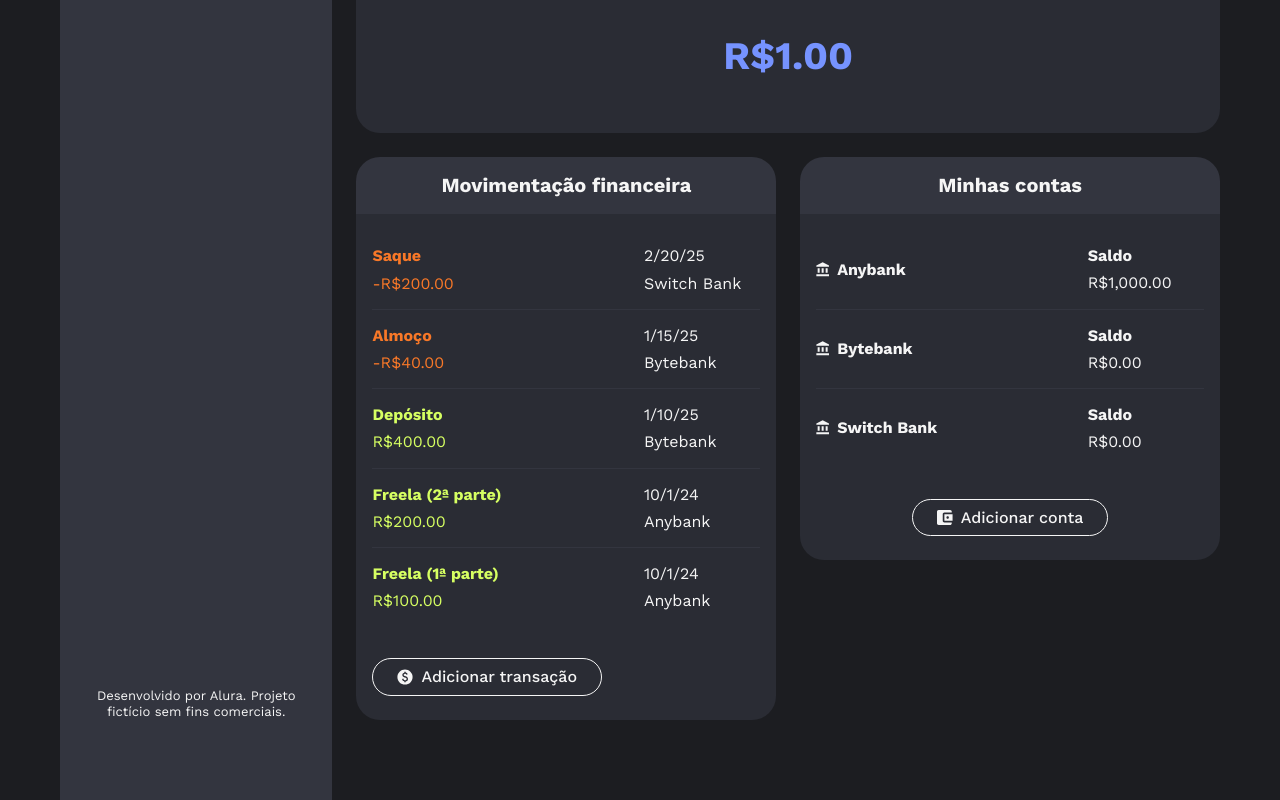
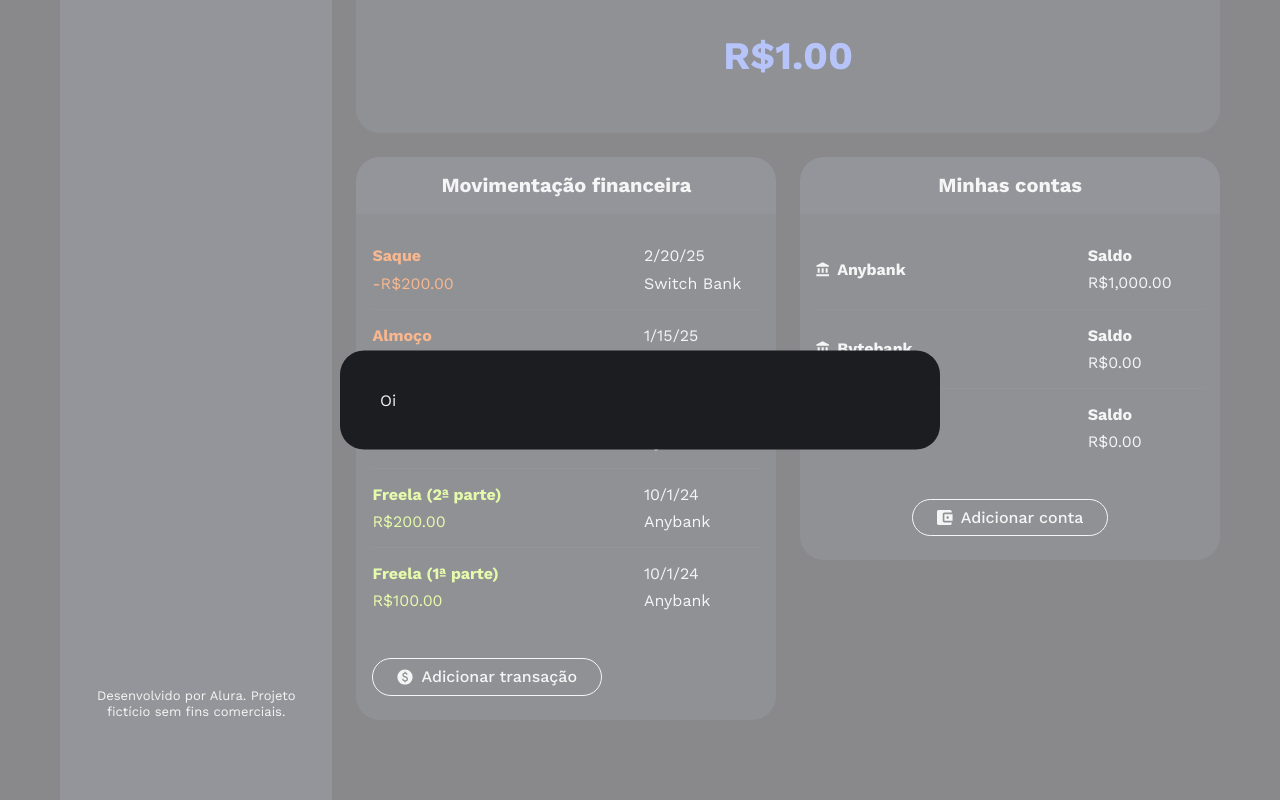
Before and after one commit to alexandre-costa-81/poupeapp, an Angular app: page / in a window 1280 px wide. Both pictures are taken after a click on the button "Adicionar transação". Shown: the part 272-1072 px from the top of the page. Built offline with nearby package versions, Linux system fonts and the light colour scheme.

Commit message:
feat: enhance modal functionality in transaction button component with required viewChild and CSS styling

```diff
--- a/src/app/area-financeira/transacoes/botao-adicionar-transacao/botao-adicionar-transacao.component.css
+++ b/src/app/area-financeira/transacoes/botao-adicionar-transacao/botao-adicionar-transacao.component.css
@@ -1,3 +1,23 @@
 .icone-moeda {
   width: 1rem;
 }
+
+.dialog::backdrop {
+  opacity: 0.5;
+  background: var(--texto);
+}
+
+.dialog {
+  position: fixed;
+  left: 50%;
+  top: 50%;
+  transform: translate(-50%, -50%);
+
+  border: 0;
+  border-radius: 1.5rem;
+  padding: 2.5rem;
+  width: calc(100% - 2rem);
+  max-width: 37.5rem;
+  background: var(--fundo-geral);
+  color: var(--texto);
+}
--- a/src/app/area-financeira/transacoes/botao-adicionar-transacao/botao-adicionar-transacao.component.html
+++ b/src/app/area-financeira/transacoes/botao-adicionar-transacao/botao-adicionar-transacao.component.html
@@ -3,6 +3,6 @@
   Adicionar transação
 </app-botao>
 
-<dialog #modal>
+<dialog #modal class="dialog">
   Oi
 </dialog>
--- a/src/app/area-financeira/transacoes/botao-adicionar-transacao/botao-adicionar-transacao.component.ts
+++ b/src/app/area-financeira/transacoes/botao-adicionar-transacao/botao-adicionar-transacao.component.ts
@@ -1,4 +1,4 @@
-import { Component, viewChild } from '@angular/core';
+import { Component, ElementRef, viewChild } from '@angular/core';
 import { BotaoComponent } from "../../../compartilhados/botao/botao.component";
 
 @Component({
@@ -8,9 +8,9 @@
   styleUrl: './botao-adicionar-transacao.component.css'
 })
 export class BotaoAdicionarTransacaoComponent {
-  modal = viewChild('modal');
+  modal = viewChild.required<ElementRef<HTMLDialogElement>>('modal');
 
   abrirModal() {
-    console.log(this.modal());
+    this.modal().nativeElement.showModal();
   }
 }
```
